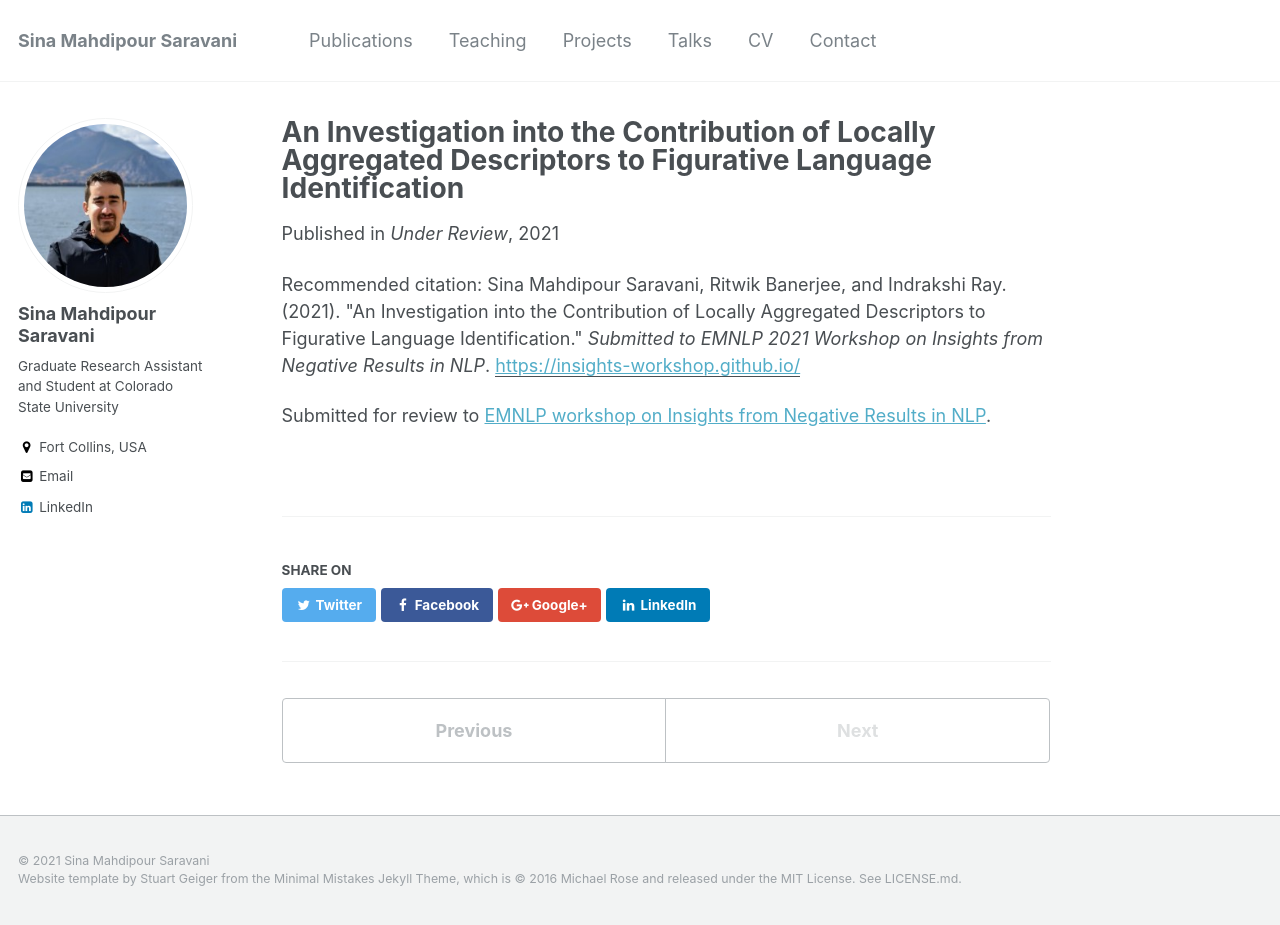
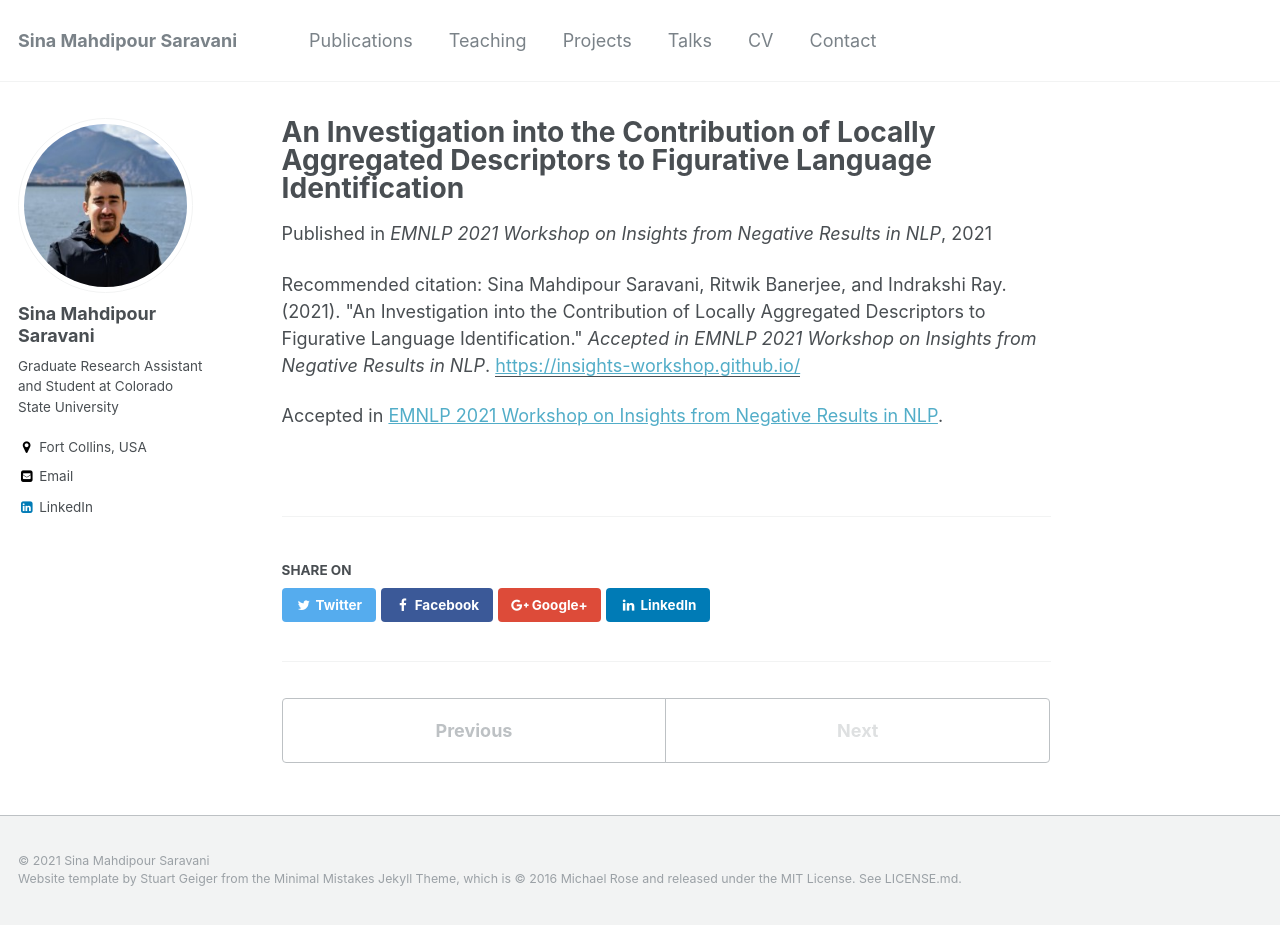
Before and after one commit to sinamps/sinamps.github.io, a Jekyll site: the page built from _publications/2021-08-05-emnlp-negative-results.md, in a window 1280 px wide and 925 px high. Built offline with Jekyll 4.4.1, drawn with Linux system fonts in a browser that asks for light colours.

Commit message:
Update 2021-08-05-emnlp-negative-results.md

```diff
--- a/_publications/2021-08-05-emnlp-negative-results.md
+++ b/_publications/2021-08-05-emnlp-negative-results.md
@@ -4,12 +4,12 @@ collection: publications
 permalink: /publication/2021-08-05-emnlp-negative-results
 excerpt: 'This paper is submitted to [EMNLP workshop on Insights from Negative Results in NLP](https://insights-workshop.github.io/) for review.'
 date: 2021-08-05
-venue: 'Under Review'
+venue: 'EMNLP 2021 Workshop on Insights from Negative Results in NLP'
 paperurl: 'https://insights-workshop.github.io/'
-citation: 'Sina Mahdipour Saravani, Ritwik Banerjee, and Indrakshi Ray. (2021). &quot;An Investigation into the Contribution of Locally Aggregated Descriptors to Figurative Language Identification.&quot; <i>Submitted to EMNLP 2021 Workshop on Insights from Negative Results in NLP</i>.'
+citation: 'Sina Mahdipour Saravani, Ritwik Banerjee, and Indrakshi Ray. (2021). &quot;An Investigation into the Contribution of Locally Aggregated Descriptors to Figurative Language Identification.&quot; <i>Accepted in EMNLP 2021 Workshop on Insights from Negative Results in NLP</i>.'
 ---
 <!-- This paper is about the number 1. The number 2 is left for future work. -->
-Submitted for review to [EMNLP workshop on Insights from Negative Results in NLP](https://insights-workshop.github.io/).
+Accepted in [EMNLP 2021 Workshop on Insights from Negative Results in NLP](https://insights-workshop.github.io/).
 <!-- [Download paper here](http://academicpages.github.io/files/paper1.pdf) -->
 
 <!-- Recommended citation: Your Name, You. (2009). "Paper Title Number 1." <i>Journal 1</i>. 1(1). -->
```
